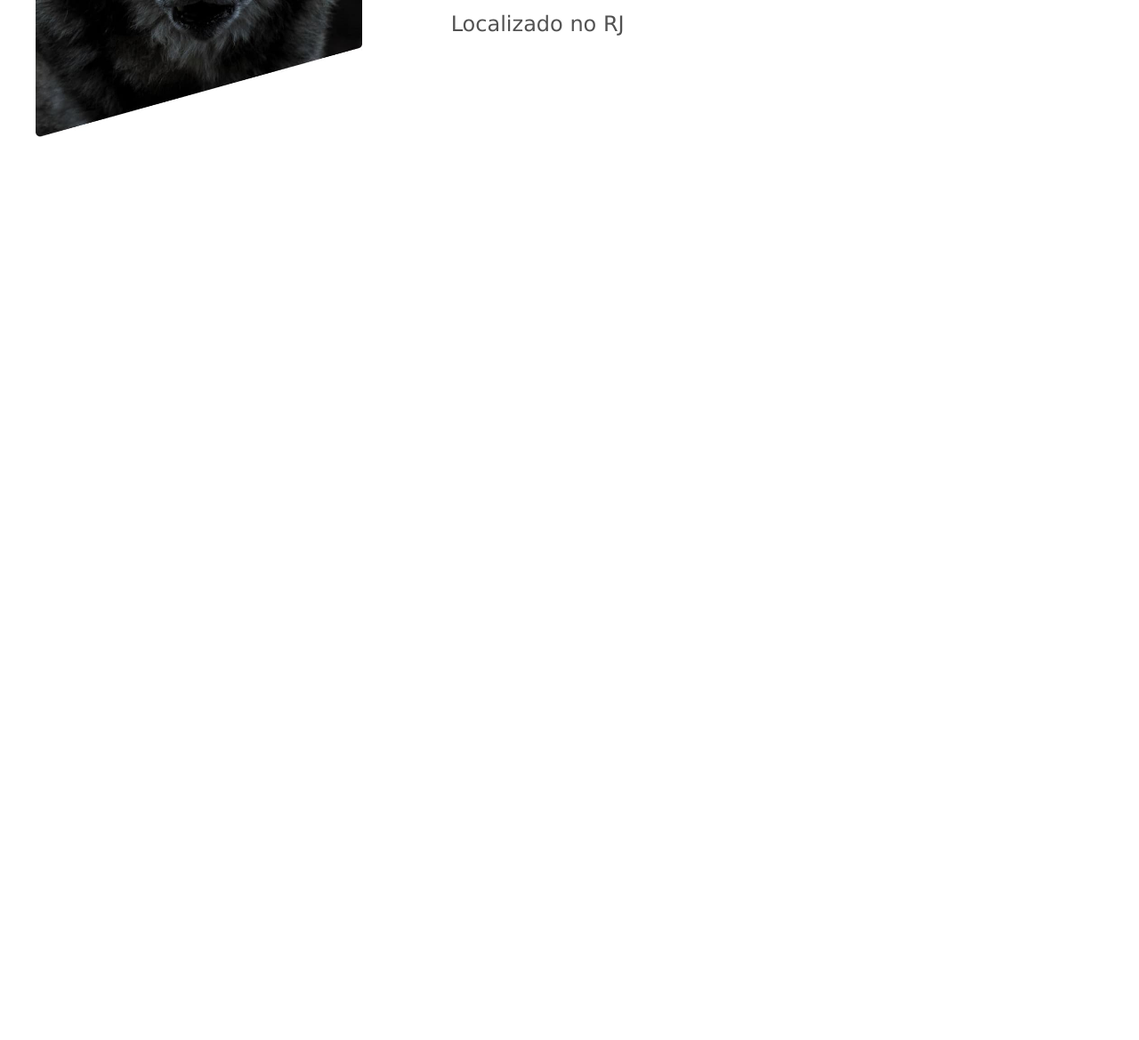
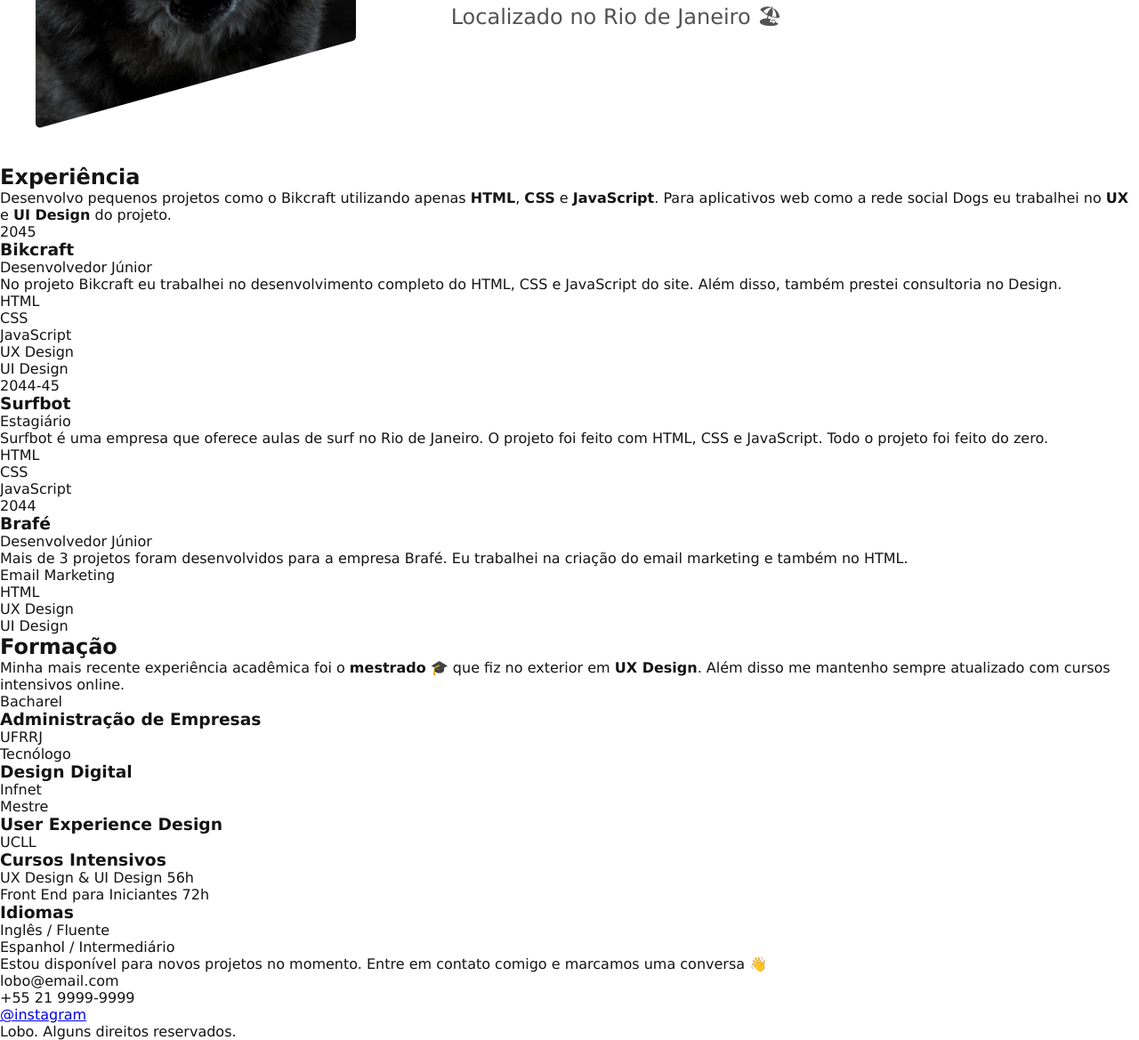
Before and after one commit to MiguelMelo02/MiguelMelo02.githun.io, a plain HTML site: page index.html in a window 1280 px wide. Shown: the part 538-1707 px from the top of the page at 89% size. Before the commit the page ends 800 px from the top, so only its background shows below. Drawn offline with Linux system fonts and the light colour scheme; files that its build step writes are made by us from their sources.

Commit message:
commit inicial

```diff
--- a/index.html
+++ b/index.html
@@ -1,14 +1,17 @@
 <!DOCTYPE html>
 <html lang="pt-br">
+
 <head>
-    <meta charset="UTF-8" />
-    <meta name="viewport" content="width=device-width, initial-scale=1.0" />
-    <link rel="stylesheet" href="./css/style.css" />
-    <title>Portifólio</title>
+  <meta charset="UTF-8">
+  <meta name="viewport" content="width=device-width, initial-scale=1.0">
+  <title>Lobo - Desenvolvedor e Designer</title>
+  <meta name="description" content="Desenvolvedor Front End e UX/UI Designer Localizado no Rio de Janeiro">
+  <link rel="stylesheet" href="./css/style.min.css">
 </head>
+
 <body>
   <header class="header">
-      <img src="./img/marca.svg" alt="" />
+    <img src="./img/marca.svg" alt="Lobo" width="104" height="38">
     <nav>
       <ul class="header-menu">
         <li><a href="#experiencia">Experiência</a></li>
@@ -19,11 +22,119 @@
   </header>
 
   <main class="introducao">
-      <img src="./img/perfil.jpg" alt="">
+    <img src="./img/perfil.jpg" alt="Lobo Cinza" width="360" height="520">
     <div>
-        <h1>Desenvolvedor Front End & UX/UI Designer</h1>
-        <p>Localizado no RJ</p>
+      <h1>Desenvolvedor<br>Front End &<br>UX/UI Designer</h1>
+      <p>Localizado no Rio de Janeiro 🏖</p>
     </div>
   </main>
+
+  <section class="experiencia" id="experiencia" aria-label="Experiência">
+    <h2 class="subtitulo">Experiência</h2>
+    <div>
+      <p class="experiencia-texto">Desenvolvo pequenos projetos como o Bikcraft utilizando apenas <strong>HTML</strong>, <strong>CSS</strong> e <strong>JavaScript</strong>. Para aplicativos web como a rede social Dogs eu trabalhei no <strong>UX</strong> e <strong>UI Design</strong> do projeto.</p>
+
+      <div class="empresa">
+        <span class="empresa-ano">2045</span>
+        <h3 class="empresa-titulo">Bikcraft</h3>
+        <span class="empresa-titulo">Desenvolvedor Júnior</span>
+        <p class="empresa-texto">No projeto Bikcraft eu trabalhei no desenvolvimento completo do HTML, CSS e JavaScript do site. Além disso, também prestei consultoria no Design.</p>
+        <ul class="empresa-habilidades">
+          <li>HTML</li>
+          <li>CSS</li>
+          <li>JavaScript</li>
+          <li>UX Design</li>
+          <li>UI Design</li>
+        </ul>
+      </div>
+
+      <div class="empresa">
+        <span class="empresa-ano">2044-45</span>
+        <h3 class="empresa-titulo">Surfbot</h3>
+        <span class="empresa-titulo">Estagiário</span>
+        <p class="empresa-texto">Surfbot é uma empresa que oferece aulas de surf no Rio de Janeiro. O projeto foi feito com HTML, CSS e JavaScript. Todo o projeto foi feito do zero.</p>
+        <ul class="empresa-habilidades">
+          <li>HTML</li>
+          <li>CSS</li>
+          <li>JavaScript</li>
+        </ul>
+      </div>
+
+      <div class="empresa">
+        <span class="empresa-ano">2044</span>
+        <h3 class="empresa-titulo">Brafé</h3>
+        <span class="empresa-titulo">Desenvolvedor Júnior</span>
+        <p class="empresa-texto">Mais de 3 projetos foram desenvolvidos para a empresa Brafé. Eu trabalhei na criação do email marketing e também no HTML.</p>
+        <ul class="empresa-habilidades">
+          <li>Email Marketing</li>
+          <li>HTML</li>
+          <li>UX Design</li>
+          <li>UI Design</li>
+        </ul>
+      </div>
+
+    </div>
+  </section>
+
+  <section class="formacao" id="formacao" aria-label="Formação">
+    <div class="formacao-container">
+      <h2 class="subtitulo">Formação</h2>
+
+      <div>
+        <p class="formacao-texto">
+          Minha mais recente experiência acadêmica foi o <strong>mestrado</strong> 🎓 que fiz no exterior em <strong>UX Design</strong>. Além disso me mantenho sempre atualizado com cursos intensivos online.
+        </p>
+
+        <ul class="faculdade-lista">
+          <li class="faculdade">
+            <span class="faculdade-tipo">Bacharel</span>
+            <h3 class="faculdade-curso">Administração de Empresas</h3>
+            <span class="faculdade-instituicao">UFRRJ</span>
+          </li>
+          <li class="faculdade">
+            <span class="faculdade-tipo">Tecnólogo</span>
+            <h3 class="faculdade-curso">Design Digital</h3>
+            <span class="faculdade-instituicao">Infnet</span>
+          </li>
+          <li class="faculdade">
+            <span class="faculdade-tipo">Mestre</span>
+            <h3 class="faculdade-curso">User Experience Design</h3>
+            <span class="faculdade-instituicao">UCLL</span>
+          </li>
+        </ul>
+
+        <div class="formacao-extra">
+          <div class="cursos">
+            <h3>Cursos Intensivos</h3>
+            <ul>
+              <li>UX Design & UI Design <span>56h</span></li>
+              <li>Front End para Iniciantes <span>72h</span></li>
+            </ul>
+          </div>
+          <div class="idiomas">
+            <h3>Idiomas</h3>
+            <ul>
+              <li>Inglês <span>/ Fluente</span></li>
+              <li>Espanhol <span>/ Intermediário</span></li>
+            </ul>
+          </div>
+        </div>
+      </div>
+    </div>
+  </section>
+
+  <footer class="footer" id="contato">
+    <div class="footer-container">
+      <p class="footer-texto">Estou disponível para novos projetos no momento. Entre em contato comigo e marcamos uma conversa 👋</p>
+      <ul class="footer-contato">
+        <li>lobo@email.com</li>
+        <li>+55 21 9999-9999</li>
+        <li><a href="/">@instagram</a></li>
+      </ul>
+      <p class="footer-copy">Lobo. Alguns direitos reservados.</p>
+    </div>
+  </footer>
+
 </body>
+
 </html>
```
Lines whose indentation alone changed are shown as unchanged.
